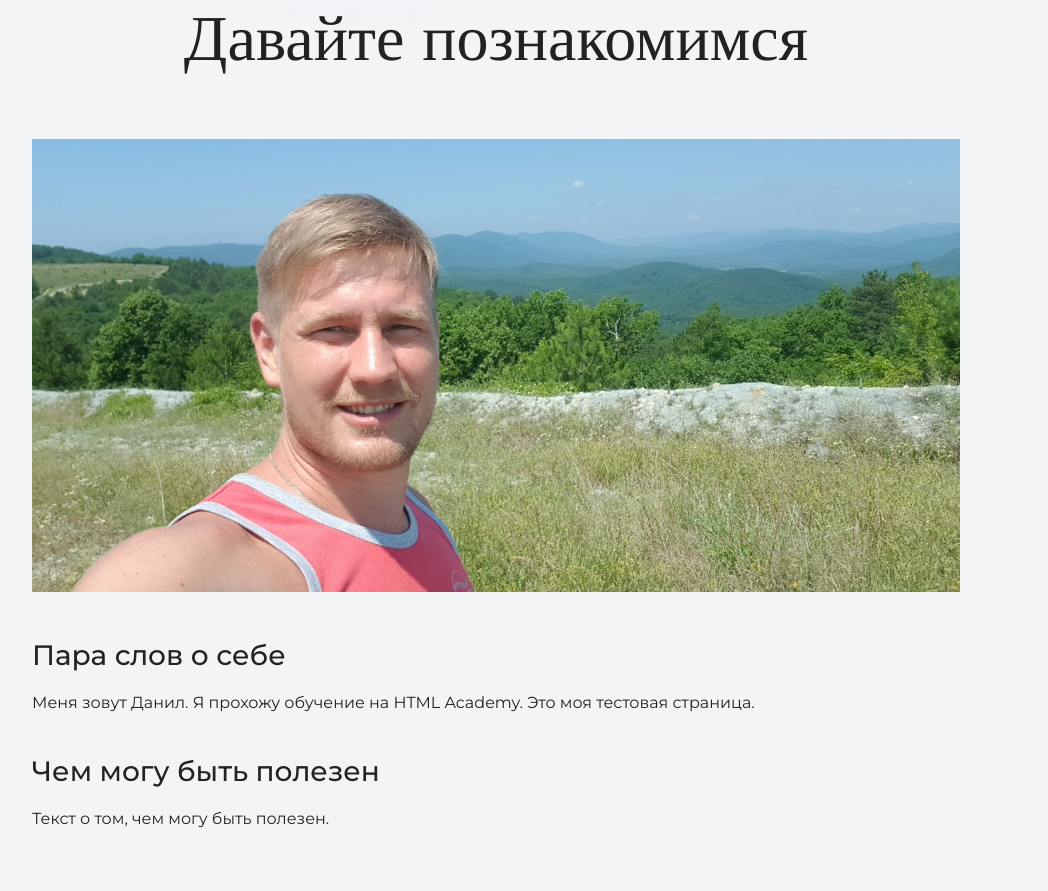
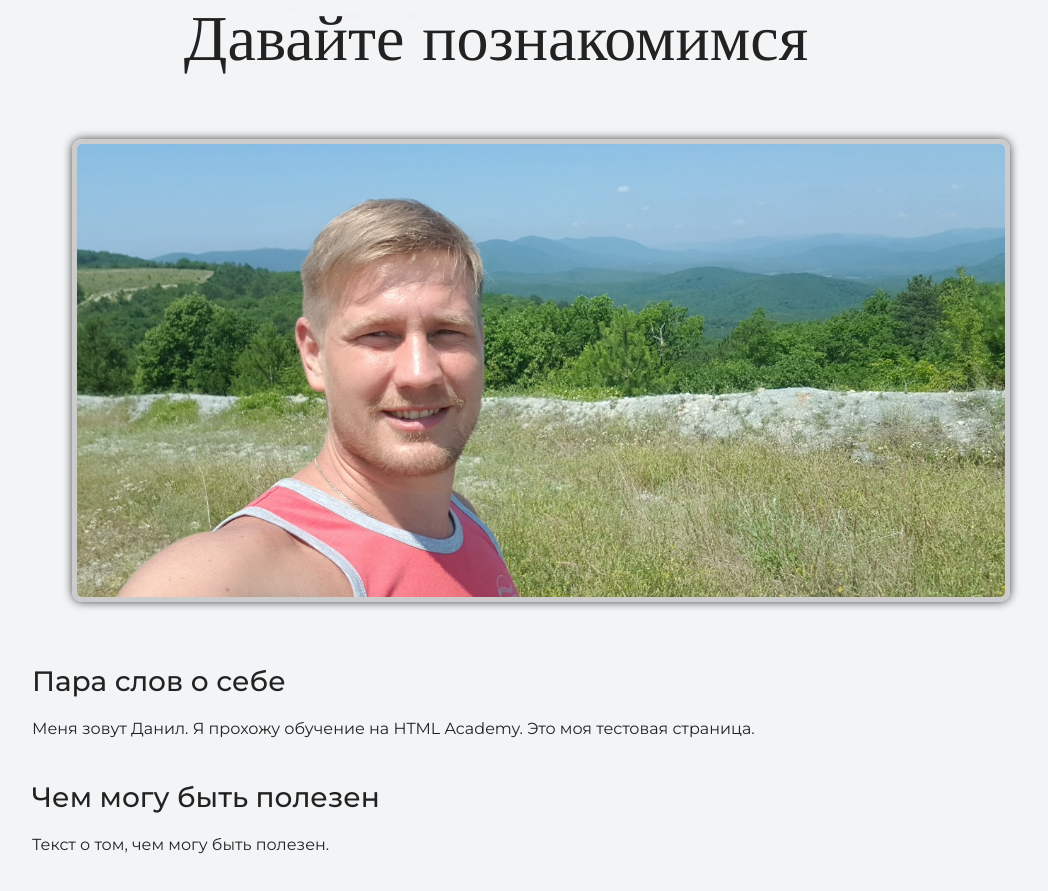
Before and after one commit to RoJy87/my-site, a plain HTML site: page index.html in a window 1280 px wide. Shown: the part 1033-1924 px from the top of the page, without its empty margins (144-1192 px from the left). Drawn offline with nearby package versions, Linux system fonts and the light colour scheme.

Commit message:
Update style.css
User-image change style

```diff
--- a/style.css
+++ b/style.css
@@ -82,12 +82,12 @@ body {
   text-align: center;
 }
 
-.user-image {
+.user-image > img{
   margin: 0 0 32px;
   text-align: center;
-  /*border-radius: 10px;
+  border-radius: 10px;
   border: 5px #ccc solid;
-  box-shadow: 0 0 10px #444;*/
+  box-shadow: 0 0 10px #444;
 }
 
 .intro h3,
```
